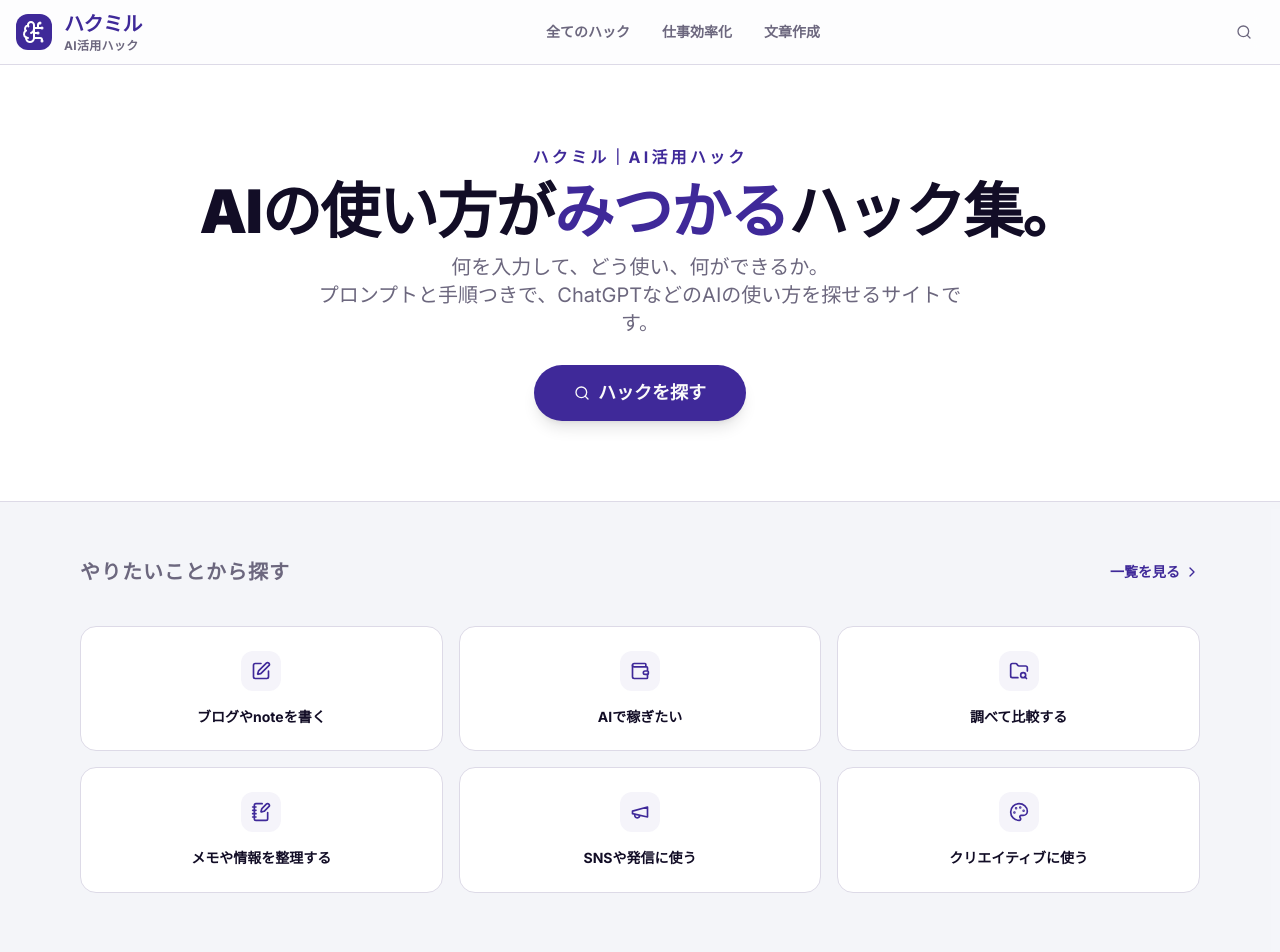
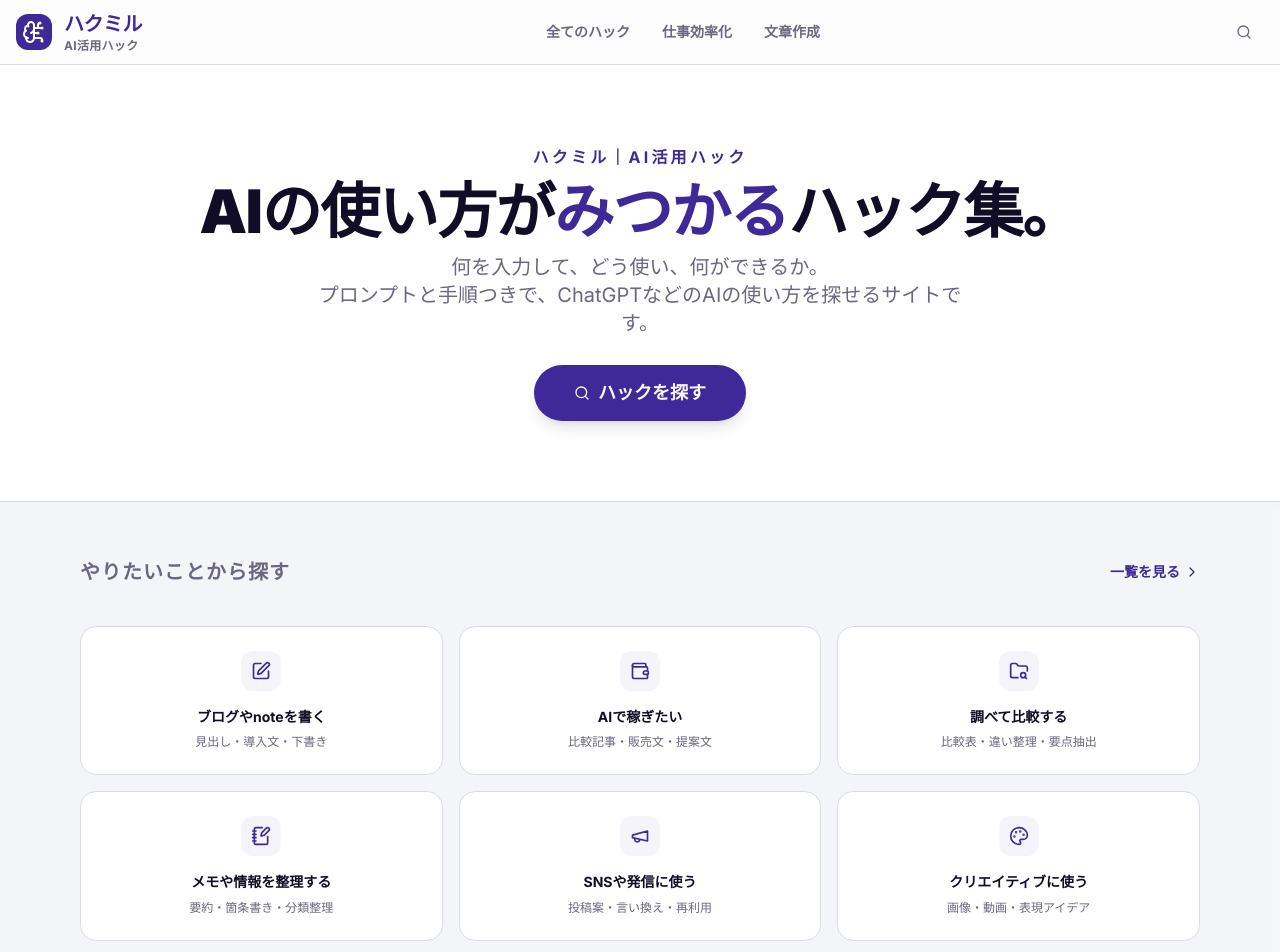
Before and after one commit to tools-labo/hakumiru, a Next.js app: page / in a window 1280 px wide. Shown: the top 952 px of the page. Built offline with nearby package versions, Linux system fonts and the light colour scheme.

Commit message:
Update page.tsx

```diff
--- a/src/app/page.tsx
+++ b/src/app/page.tsx
@@ -27,31 +27,37 @@
     {
       key: "write_blog_note",
       name: "ブログやnoteを書く",
+      sub: "見出し・導入文・下書き",
       icon: <PenSquare className="w-5 h-5" />,
     },
     {
       key: "make_money",
       name: "AIで稼ぎたい",
+      sub: "比較記事・販売文・提案文",
       icon: <Wallet className="w-5 h-5" />,
     },
     {
       key: "research_compare",
       name: "調べて比較する",
+      sub: "比較表・違い整理・要点抽出",
       icon: <FolderSearch className="w-5 h-5" />,
     },
     {
       key: "organize_info",
       name: "メモや情報を整理する",
+      sub: "要約・箇条書き・分類整理",
       icon: <NotebookPen className="w-5 h-5" />,
     },
     {
       key: "social_publish",
       name: "SNSや発信に使う",
+      sub: "投稿案・言い換え・再利用",
       icon: <Megaphone className="w-5 h-5" />,
     },
     {
       key: "creative",
       name: "クリエイティブに使う",
+      sub: "画像・動画・表現アイデア",
       icon: <Palette className="w-5 h-5" />,
     },
   ];
@@ -118,11 +124,14 @@
         <div className="grid grid-cols-2 md:grid-cols-3 gap-4">
           {useCaseList.map((item) => (
             <Link key={item.key} href={`/hacks?use_case=${item.key}`}>
-              <div className="bg-white p-6 rounded-2xl border hover:border-primary/50 transition-all group hover:shadow-sm h-full flex flex-col items-center text-center">
+              <div className="bg-white p-5 md:p-6 rounded-2xl border hover:border-primary/50 transition-all group hover:shadow-sm h-full flex flex-col items-center text-center">
                 <div className="w-10 h-10 bg-primary/5 rounded-xl flex items-center justify-center text-primary mb-4 group-hover:scale-110 transition-transform">
                   {item.icon}
                 </div>
-                <h3 className="font-bold text-sm leading-snug">{item.name}</h3>
+                <h3 className="font-bold text-sm leading-snug mb-2">{item.name}</h3>
+                <p className="text-[11px] md:text-xs leading-relaxed text-muted-foreground">
+                  {item.sub}
+                </p>
               </div>
             </Link>
           ))}
```
